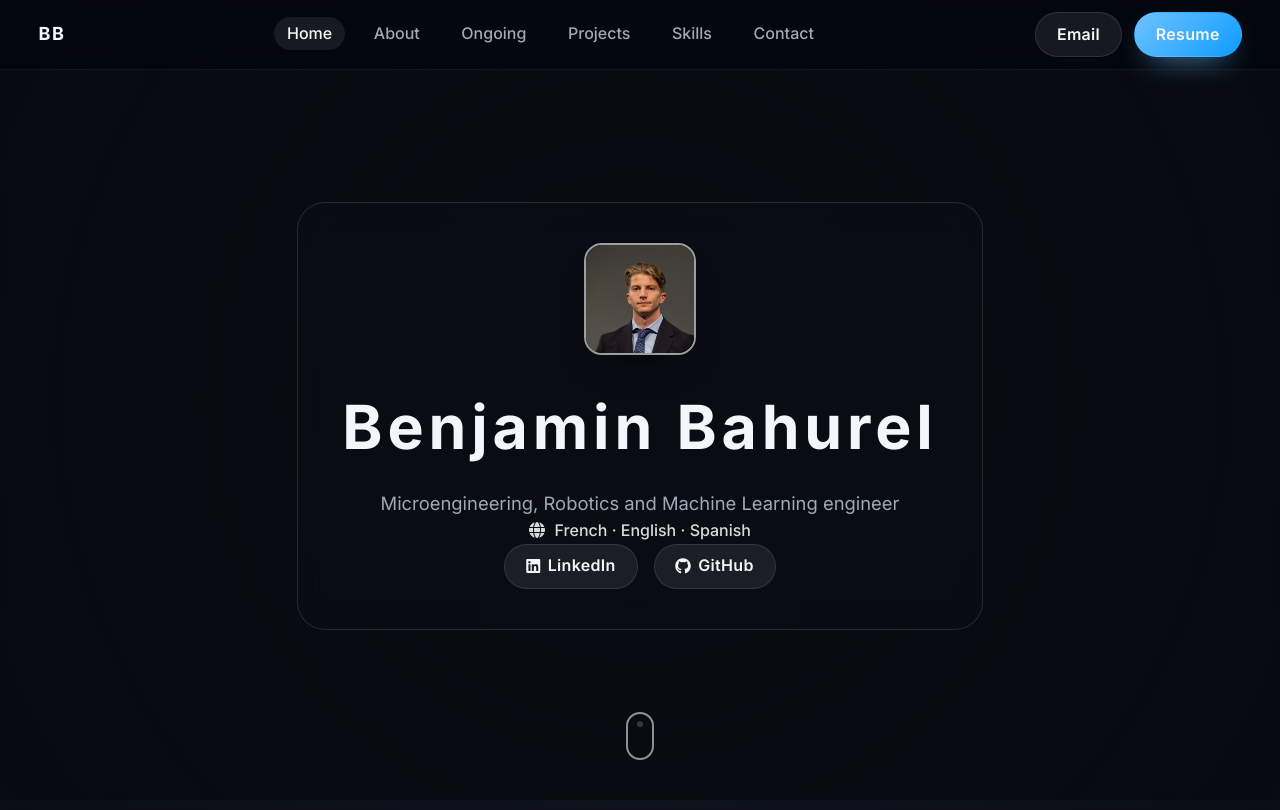
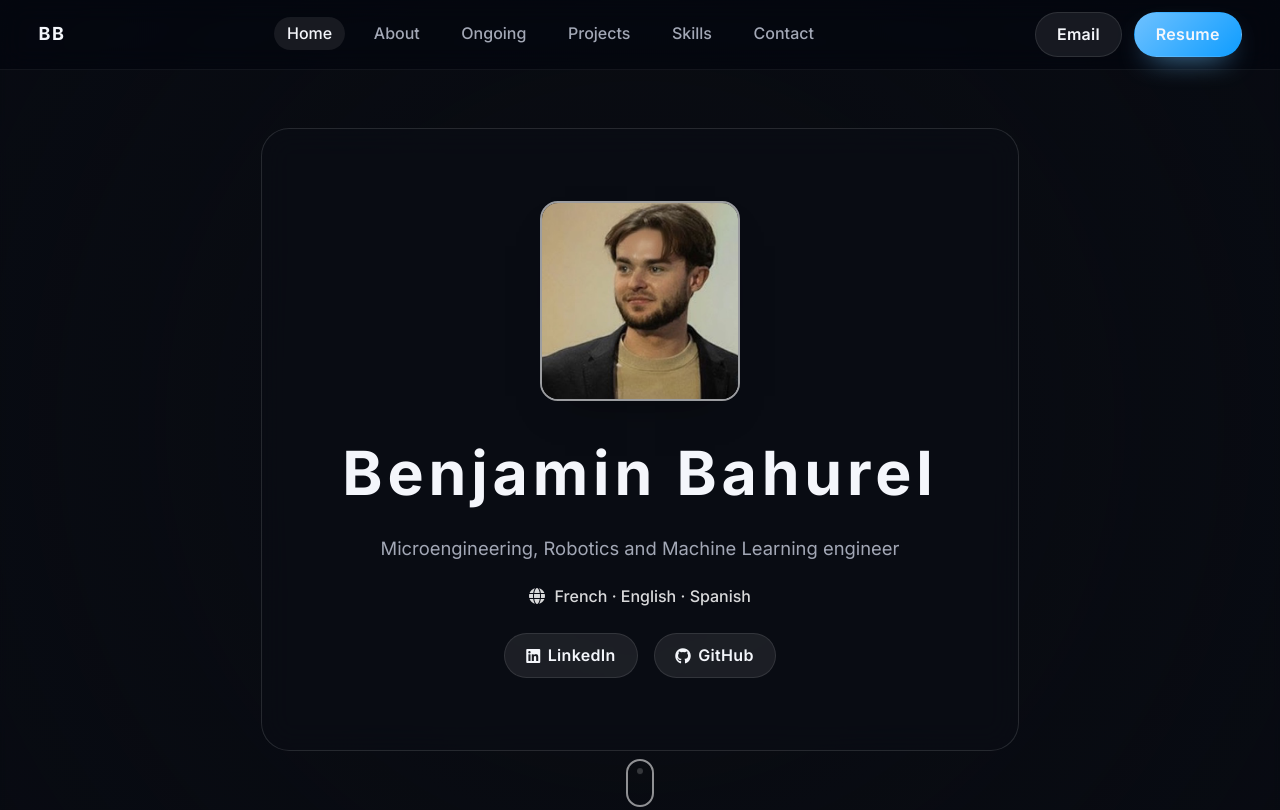
Before and after one commit to BenBahu/Portfolio, a plain HTML site: page index.html in a window 1280 px wide. Shown: the top 810 px of the page. Drawn offline with Linux system fonts and the light colour scheme.

Commit message:
Picture added, home section changed

```diff
--- a/index.html
+++ b/index.html
@@ -46,7 +46,7 @@
         <div class="hero-overlay"></div>
         <div class="hero-content">
           <img
-            src="./PROJECTS/images/GSchwabedal_Headshot.jpeg"
+            src="./PROJECTS/images/photo_portfo.png"
             alt="Portrait of Benjamin Bahurel"
             class="hero-avatar"
           />
--- a/styles.css
+++ b/styles.css
@@ -215,8 +215,8 @@ nav {
   flex-direction: column;
   align-items: center;
   gap: 1.5rem;
-  max-width: 720px;
-  padding: 2.5rem 2.75rem;
+  max-width: 1100px;
+  padding: 4.5rem 5rem;
   background: rgba(10, 14, 22, 0.62);
   border: 1px solid rgba(255, 255, 255, 0.12);
   border-radius: calc(var(--radius) + 12px);
@@ -224,8 +224,8 @@ nav {
 }
 
 .hero-avatar {
-  width: 112px;
-  height: 112px;
+  width: 200px;
+  height: 200px;
   border-radius: 18px;
   object-fit: cover;
   border: 2px solid rgba(255, 255, 255, 0.6);
@@ -240,12 +240,12 @@ nav {
 
 .tagline {
   font-size: 1.15rem;
-  margin: 0;
+  margin: 0 0 1.25rem;
   color: var(--muted);
 }
 
 .languages {
-  margin: 0;
+  margin: 0 0 1.5rem;
   font-weight: 500;
   color: rgba(255, 255, 255, 0.85);
   display: flex;
```
Also changed, not shown: PROJECTS/images/photo_portfo.png (added), 4 other files.
